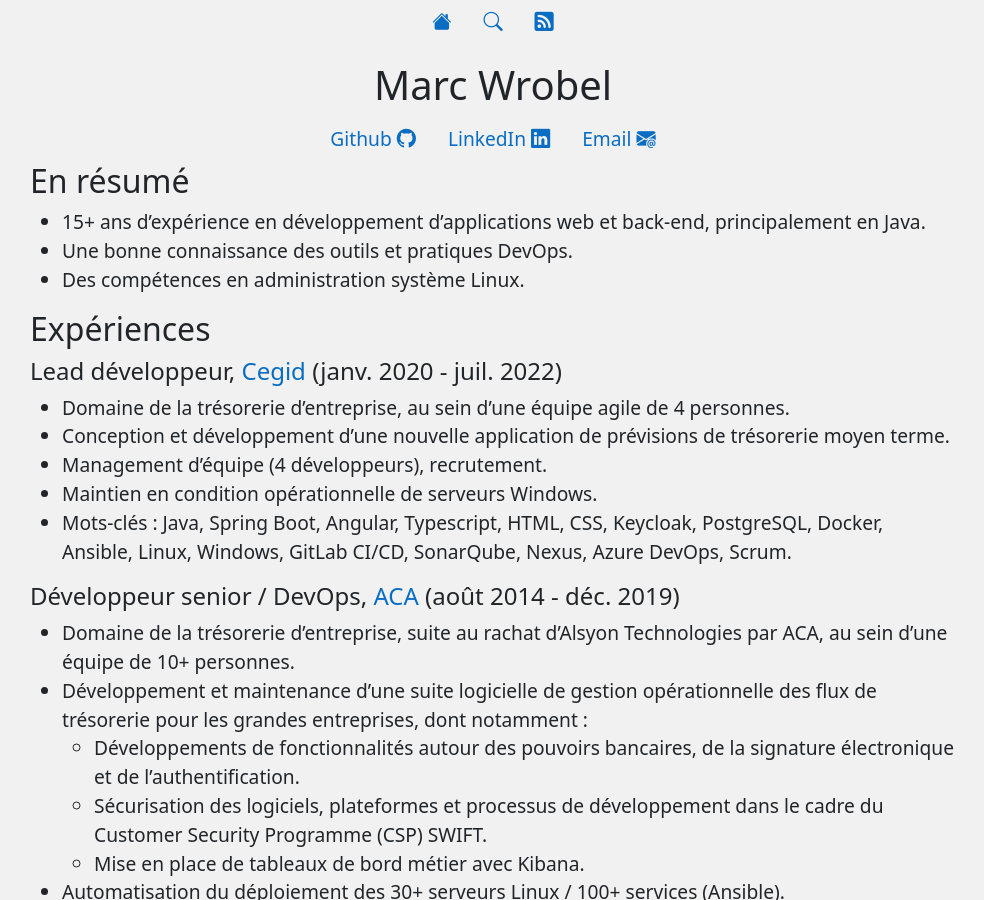
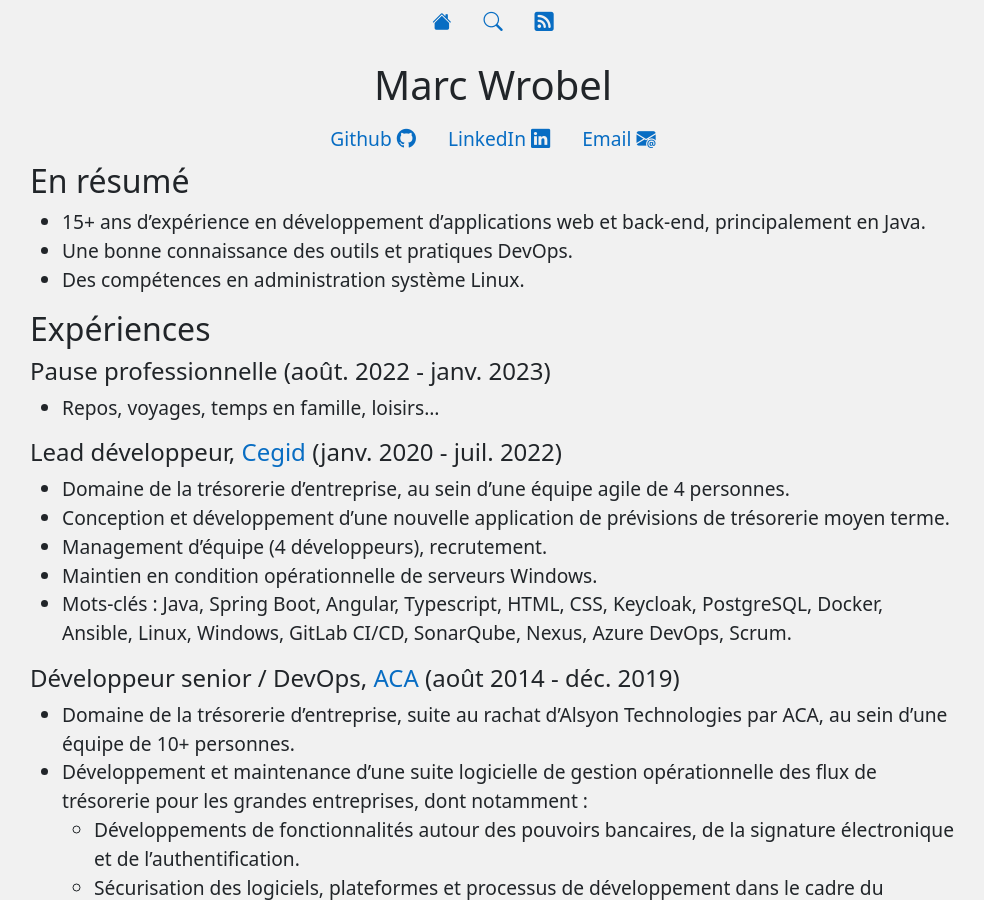
Before and after one commit to marcwrobel/marcwrobel.github.io, a Jekyll site: the page built from a-propos.md, in a window 1280 px wide and 900 px high. Shown: the whole window, without its empty margins (147-1131 px from the left). Built offline with Jekyll 4.4.1, drawn with Linux system fonts in a browser that asks for light colours.

Commit message:
Ajout de la section 'Pause professionnelle' sur la page 'À propos'

```diff
--- a/a-propos.md
+++ b/a-propos.md
@@ -14,6 +14,10 @@
 - Des compétences en administration système Linux.
 
 ## Expériences
+
+#### Pause professionnelle (août. 2022 - janv. 2023)
+
+- Repos, voyages, temps en famille, loisirs…
 
 #### Lead développeur, [Cegid](https://www.linkedin.com/company/cegid/) (janv. 2020 - juil. 2022)
 
```
